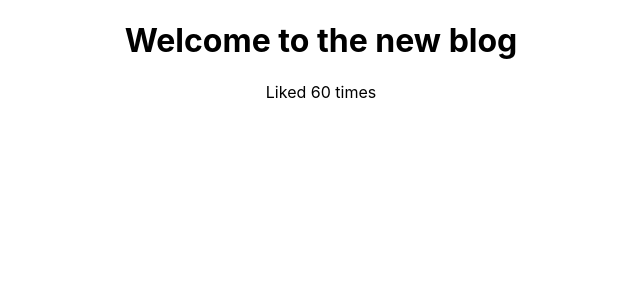
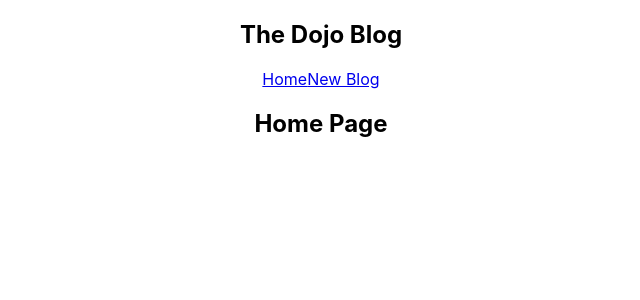
Before and after one commit to llcain/react-dojo-blog, a React (Create React App) app: page / in a window 1280 px wide. Shown: the top 300 px of the page, without its empty margins (319-959 px from the left). Built offline with nearby package versions, Linux system fonts and the light colour scheme.

Commit message:
Created Home component

```diff
--- a/src/App.js
+++ b/src/App.js
@@ -1,15 +1,21 @@
 
 import './App.css';
+import Home from './Home';
+import Navbar from './Navbar';
 
 function App() {
-  const title = "Welcome to the new blog";
-  const likes = 60;
+  // const title = "Welcome to the new blog";
+  // const likes = 60;
 
   return (
     <div className="App">
+      <Navbar />
       <div class="content">
-        <h1>{ title }</h1>
+        {/* <h1>{ title }</h1>
         <p>Liked { likes } times</p>
+         */}
+         <Home />
+
       </div>
     </div>
   );
--- /dev/null
+++ b/src/Home.js
@@ -0,0 +1,7 @@
+const Home = () => {
+    return (
+        <h2>Home Page</h2>
+     );
+}
+
+export default Home;
```
